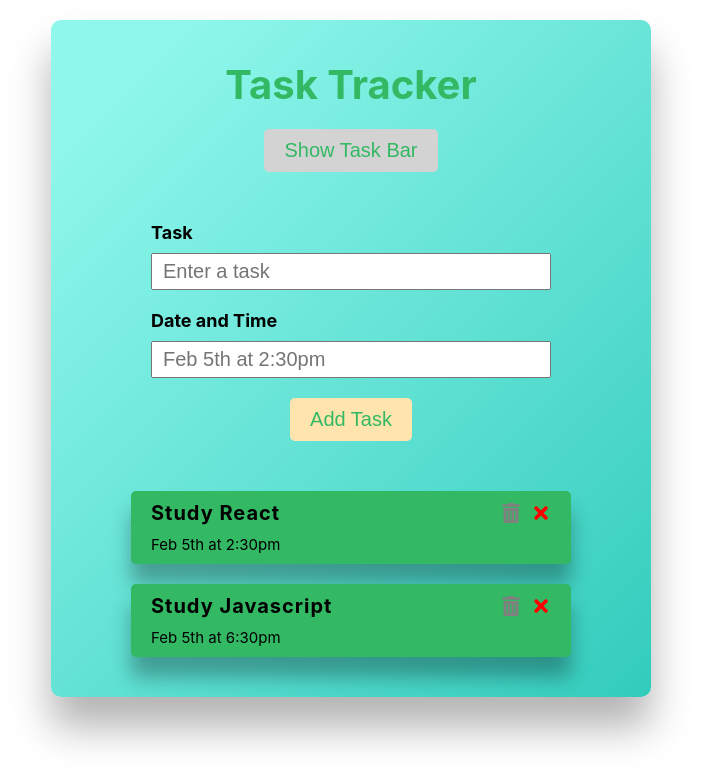
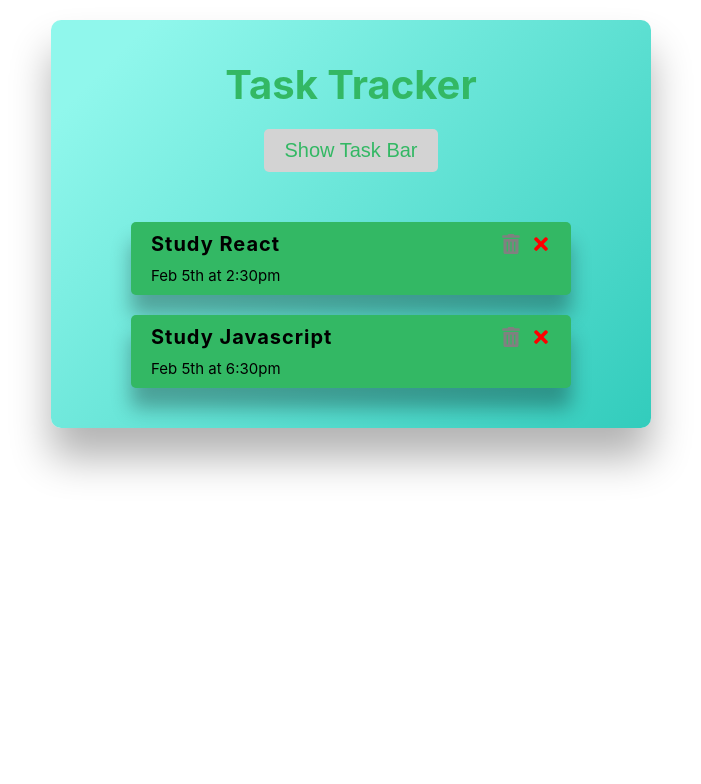
Before and after one commit to gurhanalan/React-TaskTracker-Project, a React (Create React App) app: page / in a window 1280 px wide. Shown: the top 784 px of the page, without its empty margins (289-990 px from the left). Built offline with nearby package versions, Linux system fonts and the light colour scheme.

Commit message:
change input list

```diff
--- a/src/components/inputlist/InputList.jsx
+++ b/src/components/inputlist/InputList.jsx
@@ -2,7 +2,7 @@ import React, { useState } from "react";
 import { ButtonHeader, Wrapper } from "../header/Header.style";
 import Input from "./Input";
 
-function InputList({ addTask }) {
+function InputList({ addTask, showInputField }) {
     const [taskNew, setTaskNew] = useState("");
     const [date, setDate] = useState("");
 
@@ -25,7 +25,9 @@ function InputList({ addTask }) {
         addTask(task);
     };
     return (
-        <Wrapper>
+        <Wrapper
+            style={showInputField ? { display: "flex" } : { display: "none" }}
+        >
             <Input
                 label="Task"
                 placeholder="Enter a task"
```
